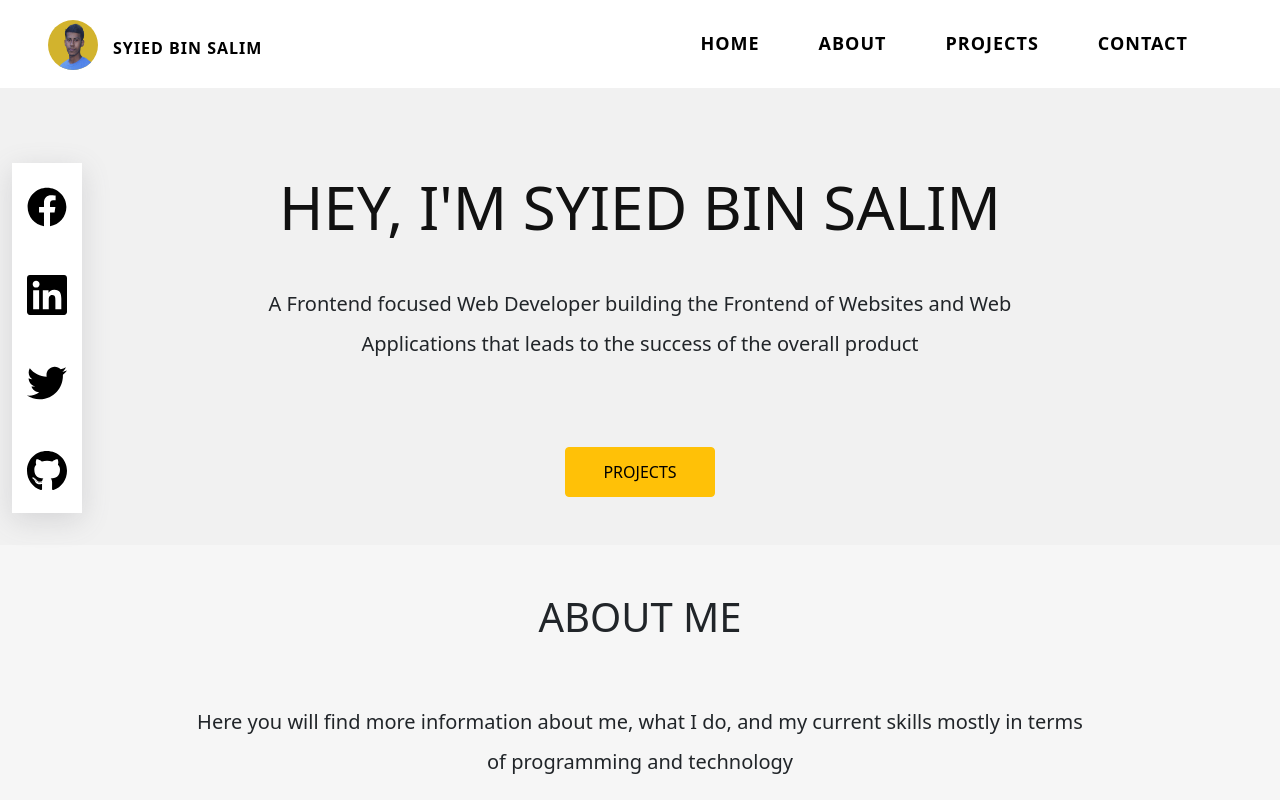
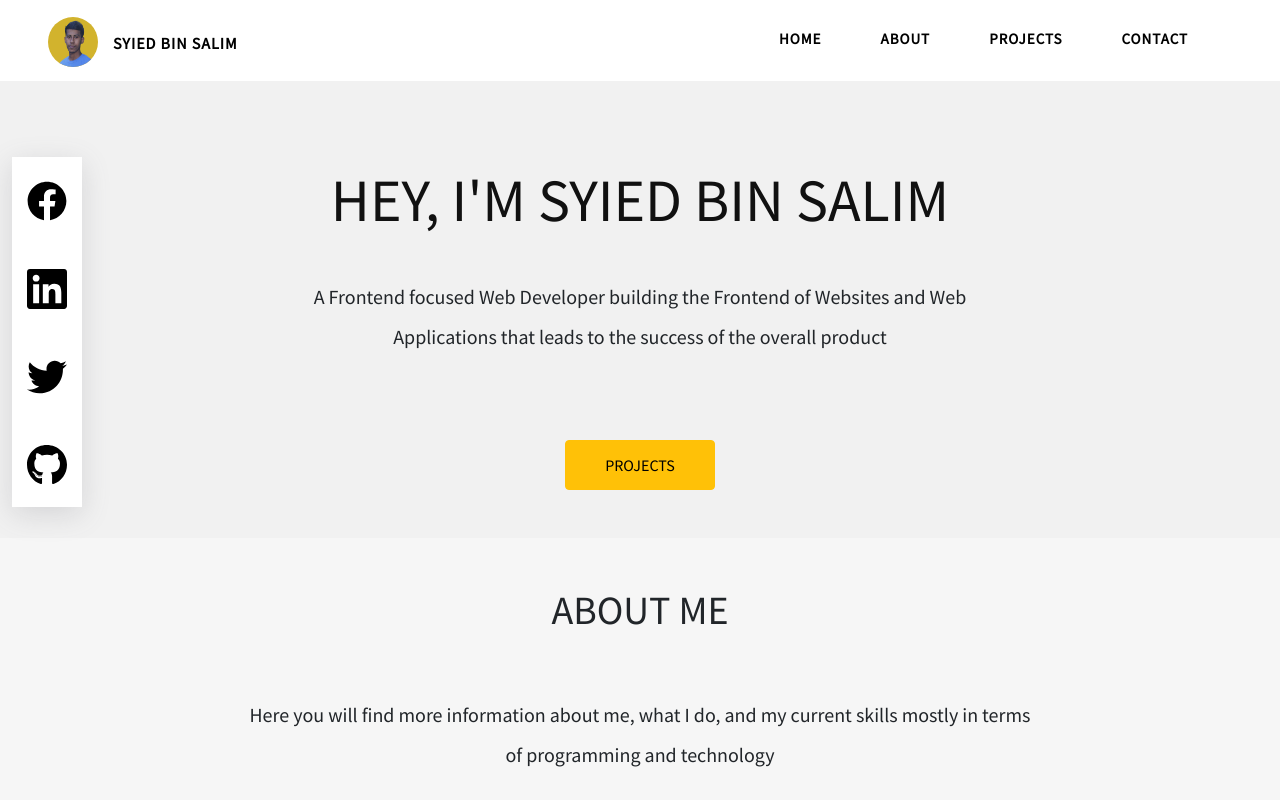
Before and after one commit to mdriyadmr968/react-portfolio, a React (Create React App) app: page / in a window 1280 px wide. Shown: the top 800 px of the page. Built offline with nearby package versions, Linux system fonts and the light colour scheme.

Commit message:
before editing navbar

```diff
--- a/src/component/Home/Navigation/navigation.css
+++ b/src/component/Home/Navigation/navigation.css
@@ -1,3 +1,11 @@
+@import url('https://fonts.googleapis.com/css2?family=Source+Sans+Pro:wght@200;400&display=swap');
+
+* {
+  margin: 0;
+  padding: 0;
+  box-sizing: border-box;
+  font-family: 'Source Sans Pro', sans-serif;
+}
 .navitem {
   text-decoration: none;
 }
@@ -16,7 +24,6 @@ li {
   font-weight: 700;
   letter-spacing: 1px;
   margin-left: 15px;
-  /* text-decoration: none !important; */
 }
 .nav-name:hover{
   color:rgb(210, 179, 45);
@@ -47,7 +54,6 @@ li {
 }
 .navitem {
   color: black !important;
-  font-size: large;
   font-weight: bold;
   margin-right: 30px;
 }
```
